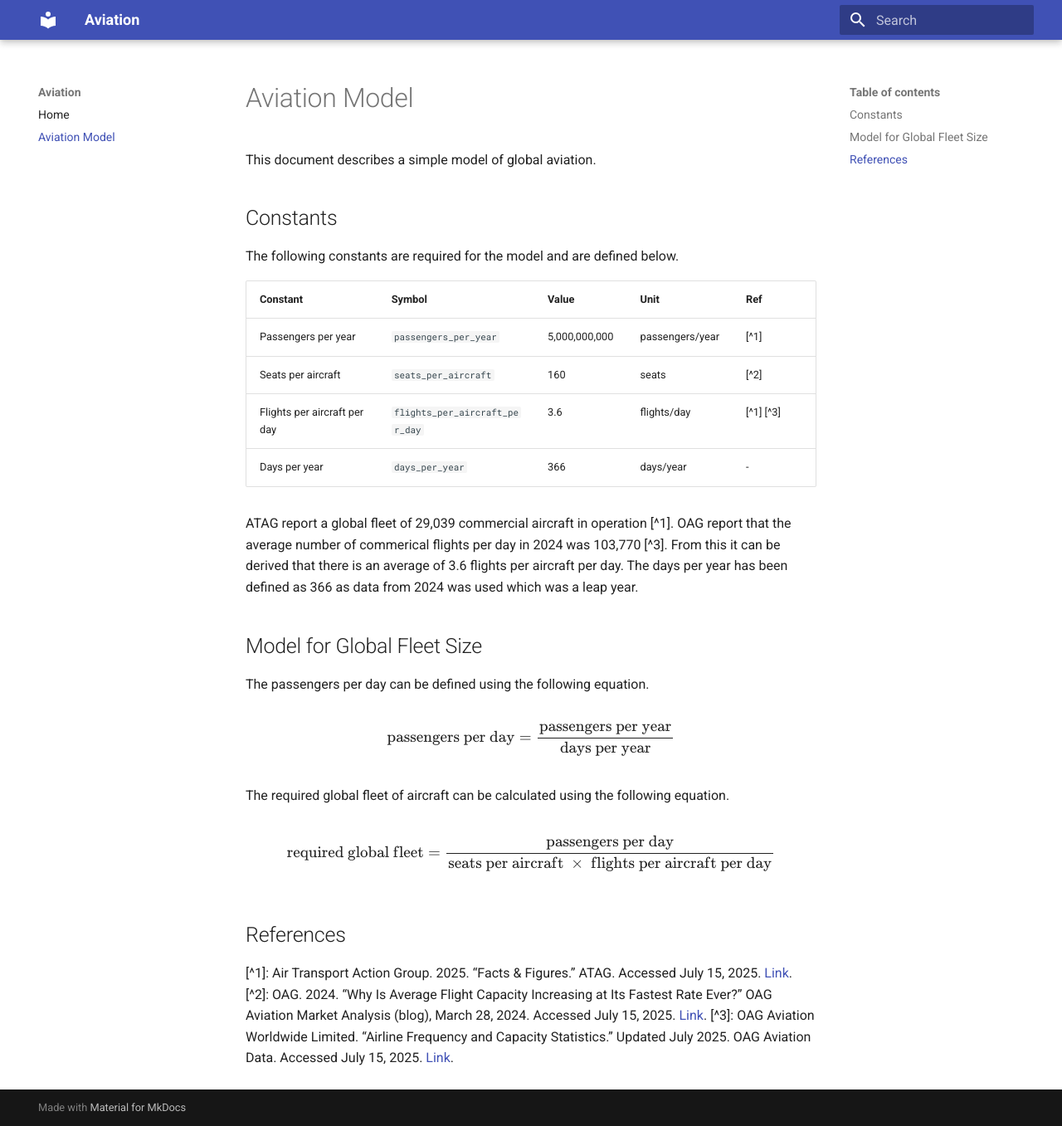
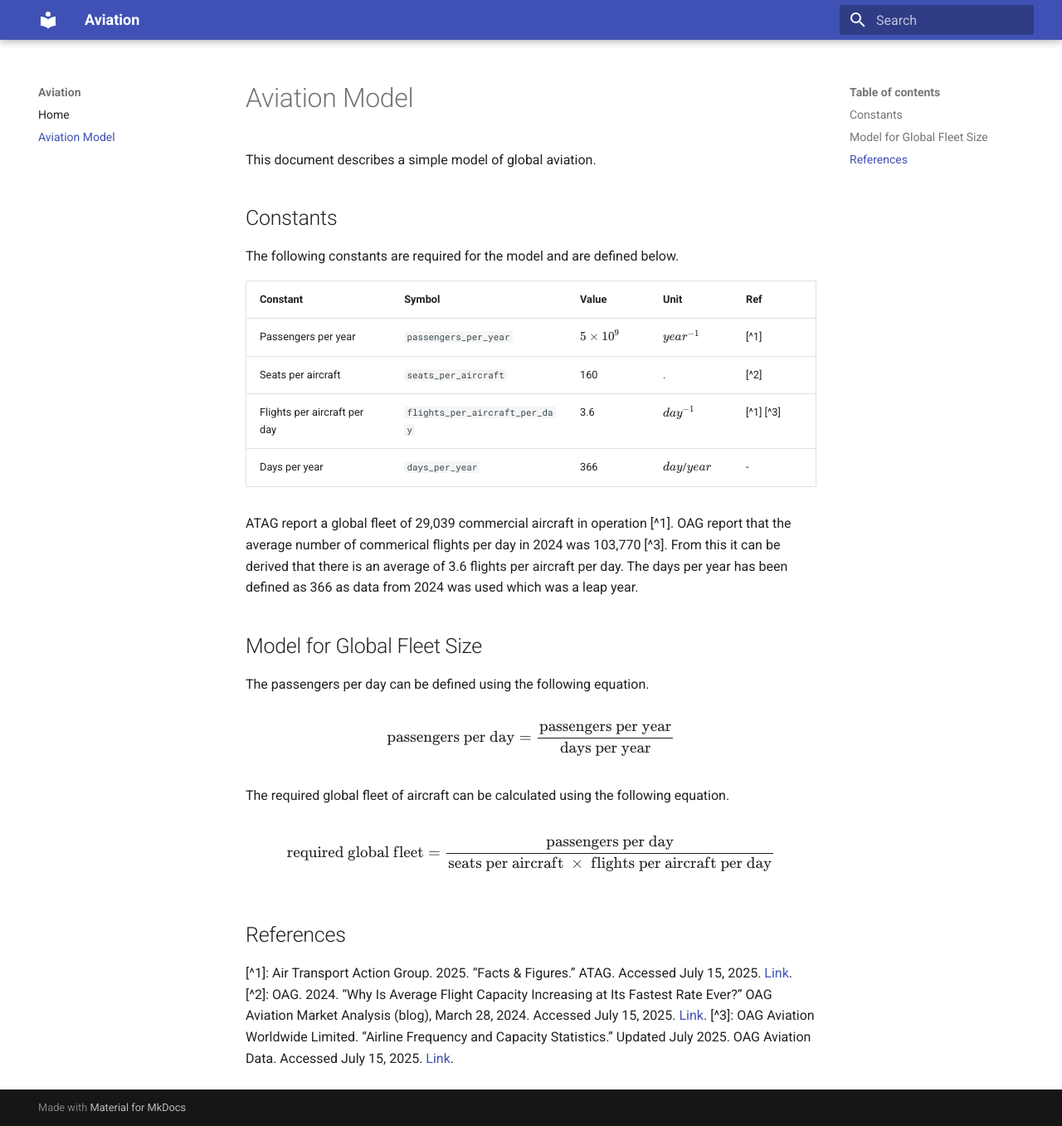
Before and after one commit to danialf64/aviation, an MkDocs documentation site: the page built from docs/aviation.md, in a window 1280 px wide and 1357 px high. Shown: the whole window at 83% size. Built offline with MkDocs 1.6.1 and Material for MkDocs 9.7.7, drawn with Linux system fonts in a browser that asks for light colours.

Commit message:
Update mathematical expressions and equations in aviation.md

```diff
--- a/docs/aviation.md
+++ b/docs/aviation.md
@@ -6,12 +6,12 @@ This document describes a simple model of global aviation.
 
 The following constants are required for the model and are defined below.
 
-| Constant                     | Symbol                         | Value         | Unit            | Ref       |
-| ---------------------------- | ------------------------------ | ------------- | --------------- | --------- |
-| Passengers per year          | `passengers_per_year`          | 5,000,000,000 | passengers/year | [^1]      |
-| Seats per aircraft           | `seats_per_aircraft`           | 160           | seats           | [^2]      |
-| Flights per aircraft per day | `flights_per_aircraft_per_day` | 3.6           | flights/day     | [^1] [^3] |
-| Days per year                | `days_per_year`                | 366           | days/year       | -         |
+| Constant                     | Symbol                         | Value           | Unit          | Ref       |
+| ---------------------------- | ------------------------------ | --------------- | ------------- | --------- |
+| Passengers per year          | `passengers_per_year`          | $5 \times 10^9$ | ${year}^{-1}$ | [^1]      |
+| Seats per aircraft           | `seats_per_aircraft`           | 160             | .             | [^2]      |
+| Flights per aircraft per day | `flights_per_aircraft_per_day` | 3.6             | ${day}^{-1}$  | [^1] [^3] |
+| Days per year                | `days_per_year`                | 366             | $day$/$year$  | -         |
 
 ATAG report a global fleet of 29,039 commercial aircraft in operation [^1]. OAG report that the average number of commerical flights per day in 2024 was 103,770 [^3]. From this it can be derived that there is an average of 3.6 flights per aircraft per day. The days per year has been defined as 366 as data from 2024 was used which was a leap year.
 
```
